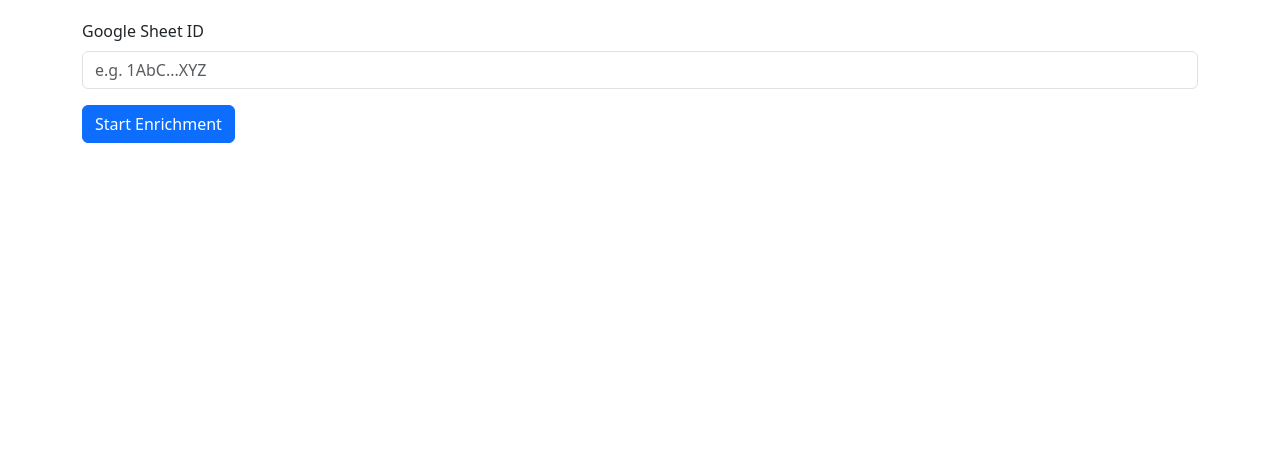
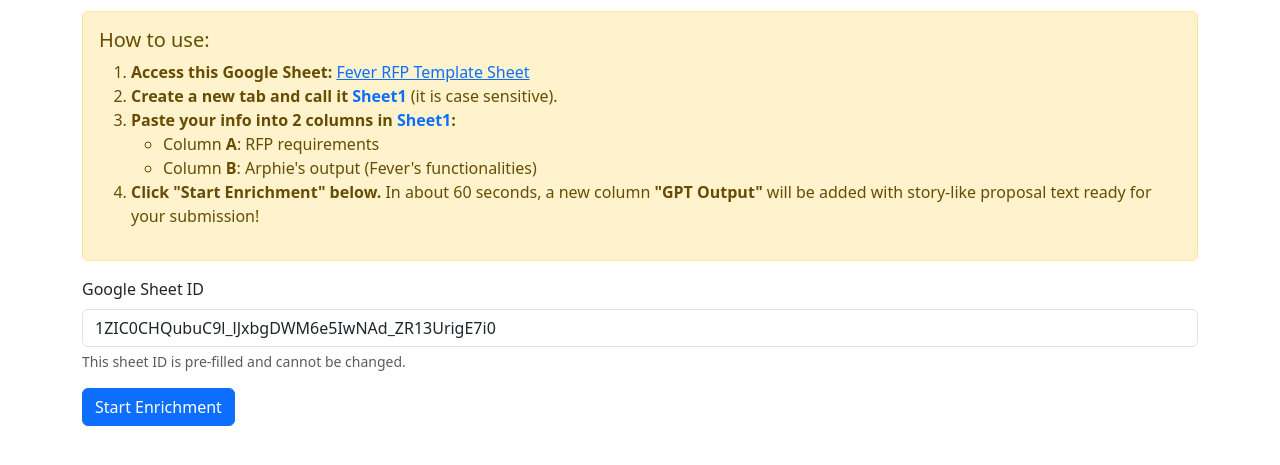
Before and after one commit to HugoWinzer/rfp-service, a plain HTML site: page static/index.html in a window 1280 px wide. Shown: the part 77-542 px from the top of the page. Drawn offline with nearby package versions, Linux system fonts and the light colour scheme.

Commit message:
Update index.html

```diff
--- a/static/index.html
+++ b/static/index.html
@@ -32,7 +32,34 @@
 </head>
 <body class="p-4">
   <div class="container">
-    <h1 class="mb-4">Batch GPT Enrichment for Sheets</h1>
+
+    <h1 class="mb-3">Batch GPT Enrichment for Sheets</h1>
+
+    <div class="alert alert-warning">
+      <h5>How to use:</h5>
+      <ol>
+        <li>
+          <b>Access this Google Sheet:</b>
+          <a href="https://docs.google.com/spreadsheets/d/1ZIC0CHQubuC9l_lJxbgDWM6e5IwNAd_ZR13UrigE7i0/edit?gid=1621118771#gid=1621118771"
+             target="_blank">
+             Fever RFP Template Sheet
+          </a>
+        </li>
+        <li>
+          <b>Create a new tab and call it <span class="text-primary">Sheet1</span></b> (it is case sensitive).
+        </li>
+        <li>
+          <b>Paste your info into 2 columns in <span class="text-primary">Sheet1</span>:</b>
+          <ul>
+            <li>Column <b>A</b>: RFP requirements</li>
+            <li>Column <b>B</b>: Arphie's output (Fever's functionalities)</li>
+          </ul>
+        </li>
+        <li>
+          <b>Click "Start Enrichment" below.</b> In about 60 seconds, a new column <b>"GPT Output"</b> will be added with story-like proposal text ready for your submission!
+        </li>
+      </ol>
+    </div>
 
     <form id="main-form">
       <div class="mb-3">
@@ -42,9 +69,10 @@
           class="form-control"
           id="sheet_id"
           name="sheet_id"
-          placeholder="e.g. 1AbC...XYZ"
-          required
+          value="1ZIC0CHQubuC9l_lJxbgDWM6e5IwNAd_ZR13UrigE7i0"
+          readonly
         >
+        <div class="form-text">This sheet ID is pre-filled and cannot be changed.</div>
       </div>
       <button type="submit" class="btn btn-primary">Start Enrichment</button>
     </form>
@@ -53,7 +81,7 @@
   </div>
 
   <script>
-    // Pepe GIFs, make sure the filenames match what's in your static/ folder!
+    // Pepe GIFs, make sure these filenames match your static/ folder!
     const pepeGifs = [
       "/static/pepe_dance.gif",
       "/static/pepedance.gif",
```
